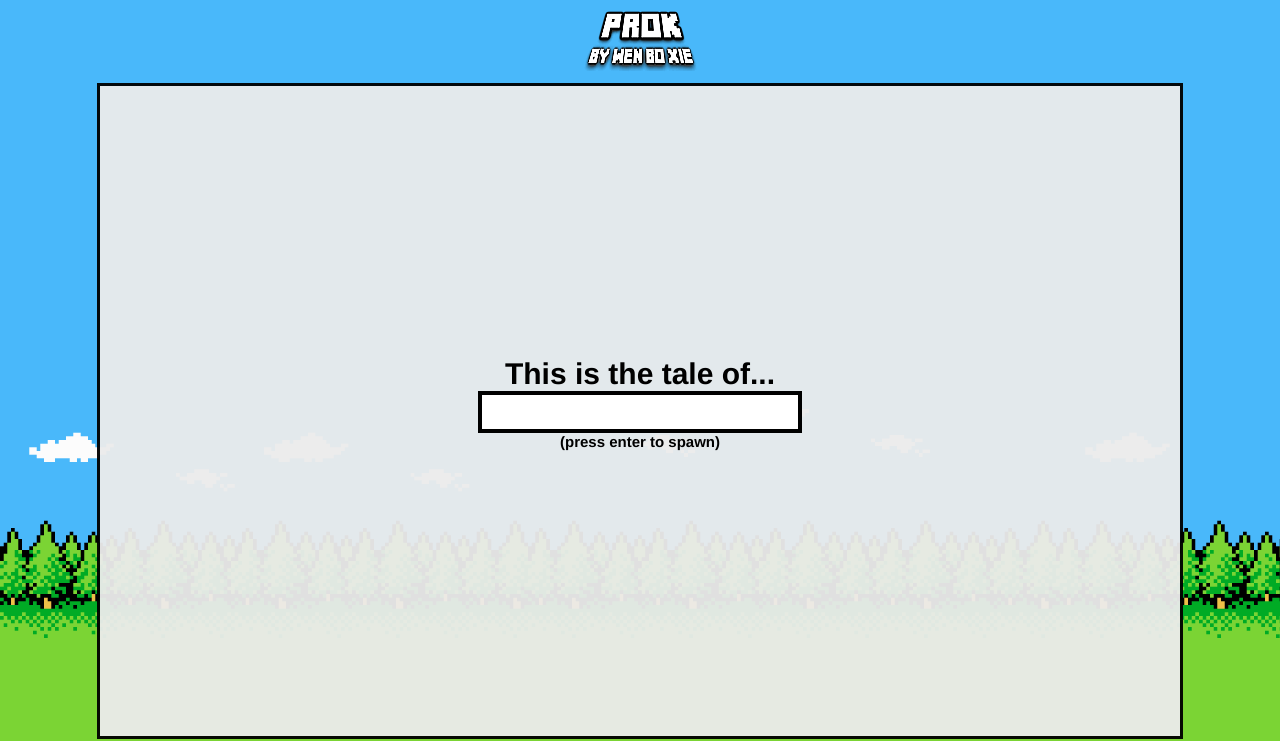
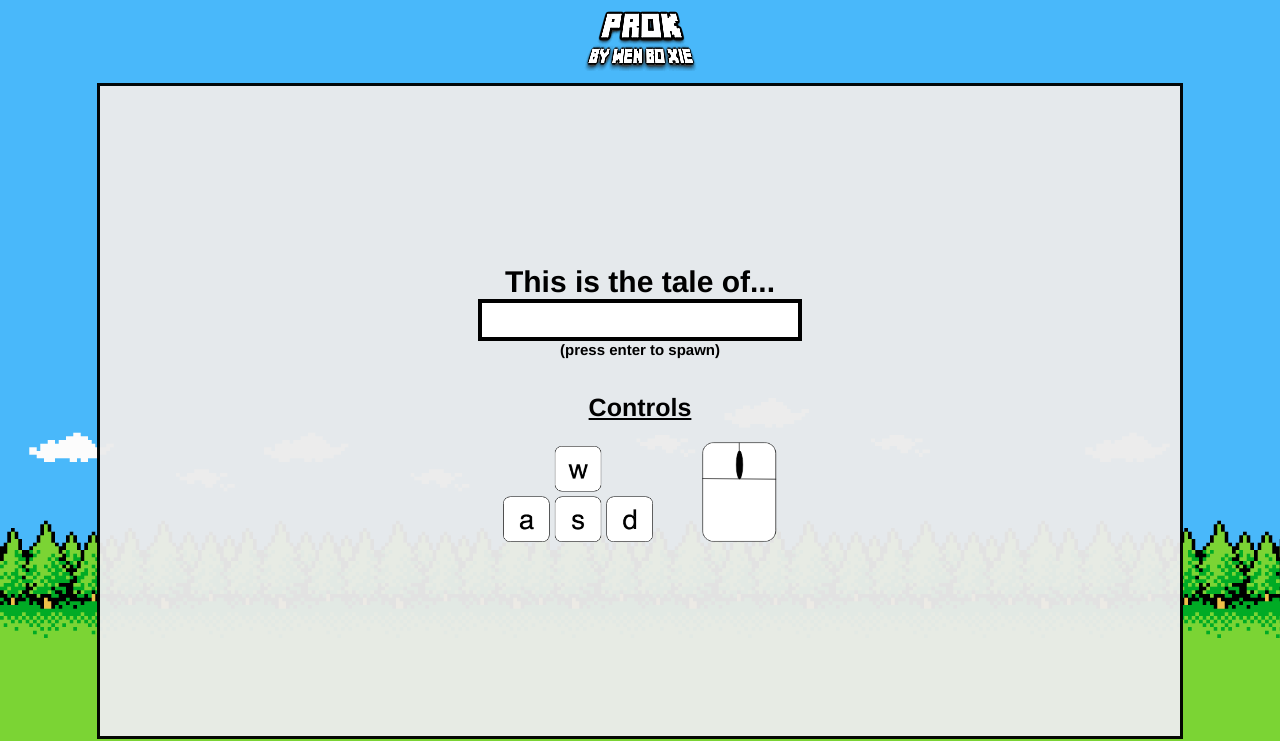
Before and after one commit to w3b6x9/prok, a plain HTML site: page index.html in a window 1280 px wide. Shown: the top 741 px of the page. Drawn offline with Linux system fonts and the light colour scheme.

Commit message:
Add controls to start screen

```diff
--- a/index.html
+++ b/index.html
@@ -14,6 +14,11 @@
       <div class="input-title">This is the tale of...</div>
       <input id="input-player" type="text"/>
       <div class="input-instruction">(press enter to spawn)</div>
+      <div class='controls-title'>Controls</div>
+      <div class="controls">
+        <img src="./images/keys-control.png" class="keys-control"/>
+        <img src="./images/mouse-control.png" class="mouse-control"/>
+      </div>
     </div>
     <canvas id="game-canvas"></canvas>
     <div class="social-links">
--- a/main.css
+++ b/main.css
@@ -12,7 +12,7 @@ body {
   position: relative;
   border: 3px solid black;
   background: #ececec;
-  opacity: 0.95;
+  opacity: 0.96;
 }
 
 #start-game {
@@ -83,3 +83,29 @@ input:focus {
   color: black;
   text-align: center;
 }
+
+.controls {
+  display: flex;
+  justify-content: space-around;
+  margin-top: 20px;
+}
+
+.keys-control {
+  width: 150px;
+  height: 100px;
+}
+
+.mouse-control {
+  width: 75px;
+  height: 100px;
+}
+
+.controls-title {
+  font-family: "Helvetica";
+  font-size: 25px;
+  font-weight: bold;
+  color: black;
+  text-align: center;
+  margin-top: 35px;
+  text-decoration: underline;
+}
```
Also changed, not shown: images/keys-control.png (added), images/mouse-control-alt.png (added), images/mouse-control.png (added).
